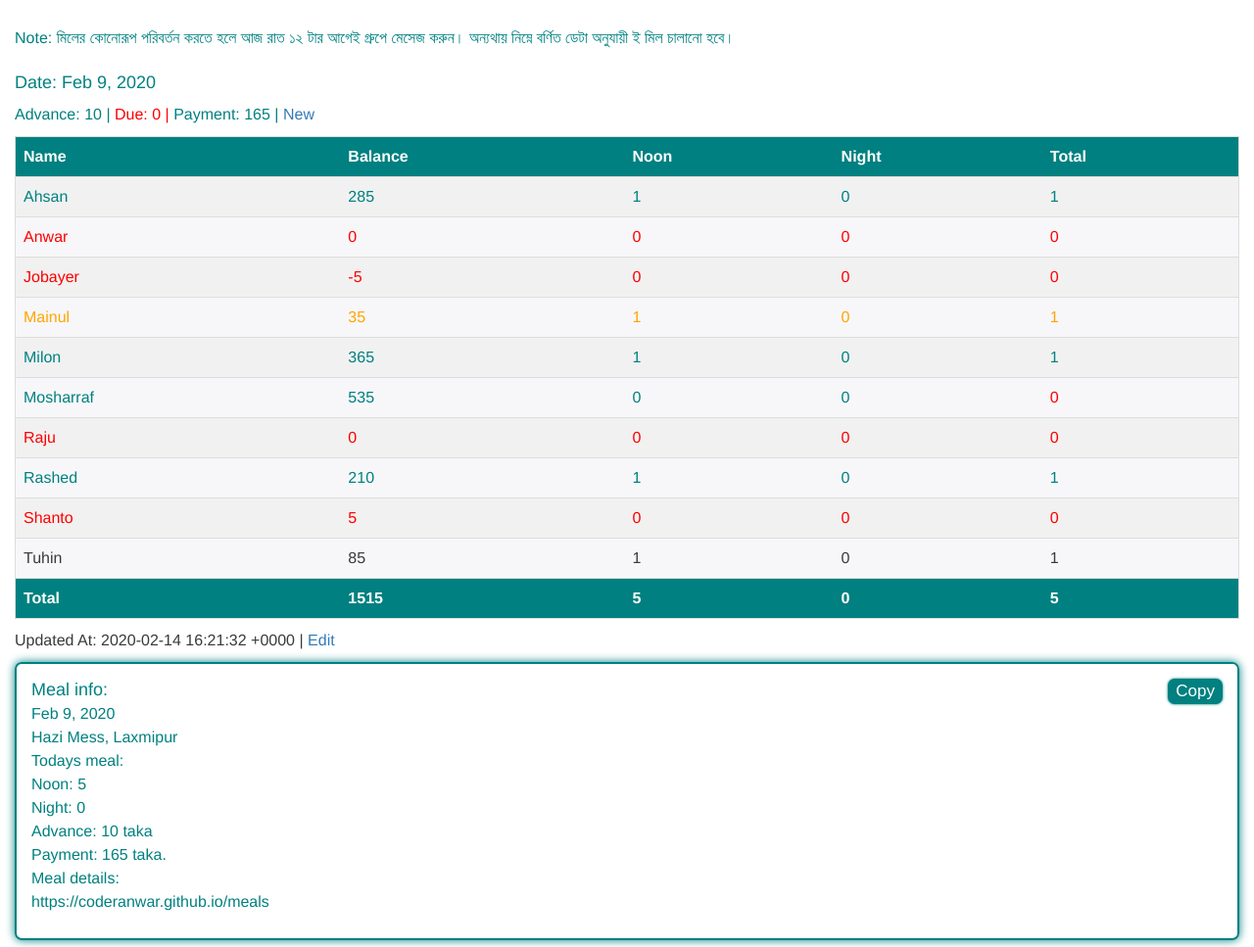
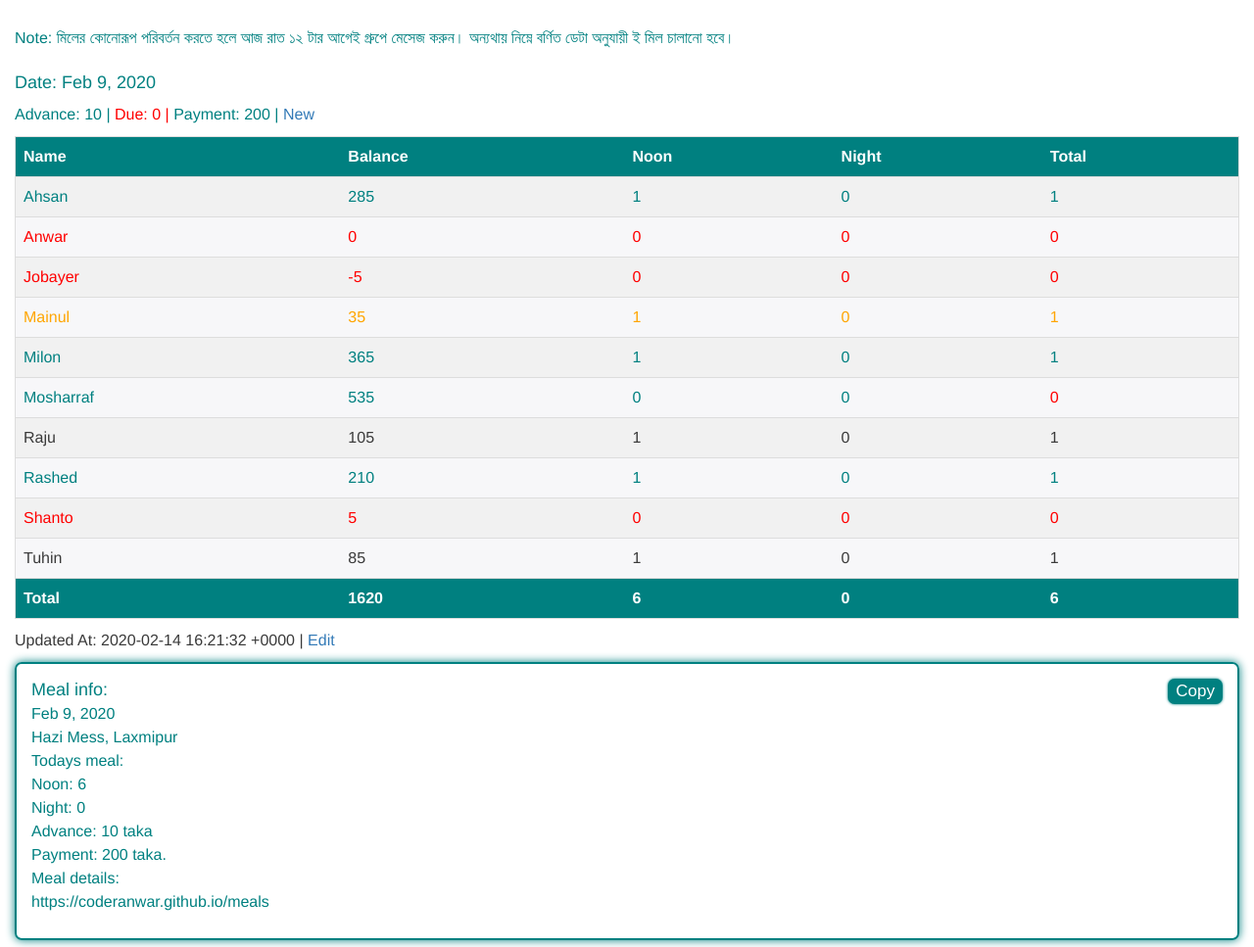
Before and after one commit to coderanwar/meals, a Jekyll site: the page built from index.html, in a window 1280 px wide and 1400 px high. Shown: the part 197-1164 px from the top of the window at 98% size. Built offline with Jekyll 4.4.1, drawn with Linux system fonts in a browser that asks for light colours.

Commit message:
Update meals.yml

```diff
--- a/_data/meals.yml
+++ b/_data/meals.yml
@@ -29,8 +29,8 @@
       Noon: 0
       Night: 0
     - Name: "Raju"
-      Balance: 0
-      Noon: 0
+      Balance: 105
+      Noon: 1
       Night: 0
     - Name: "Rashed"
       Balance: 210
```
